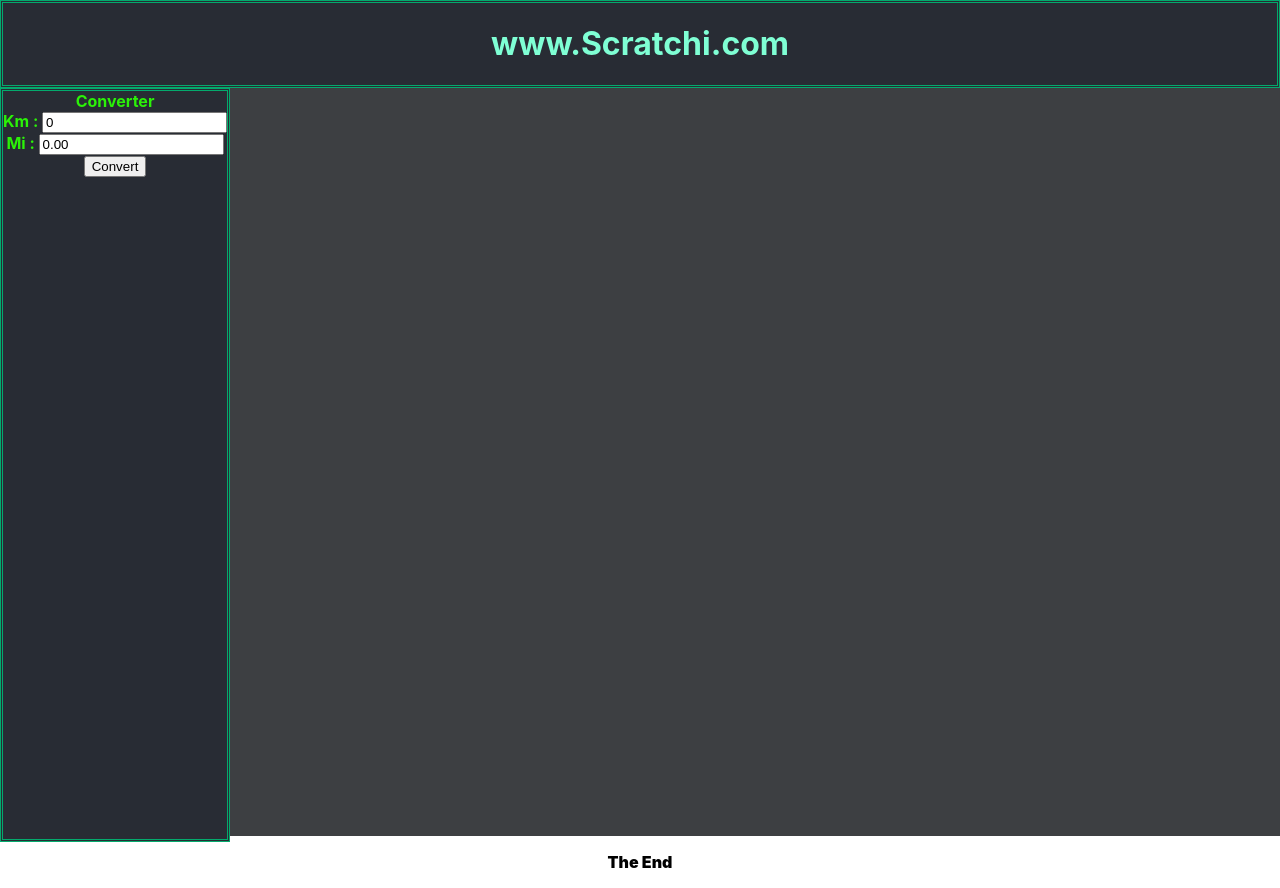
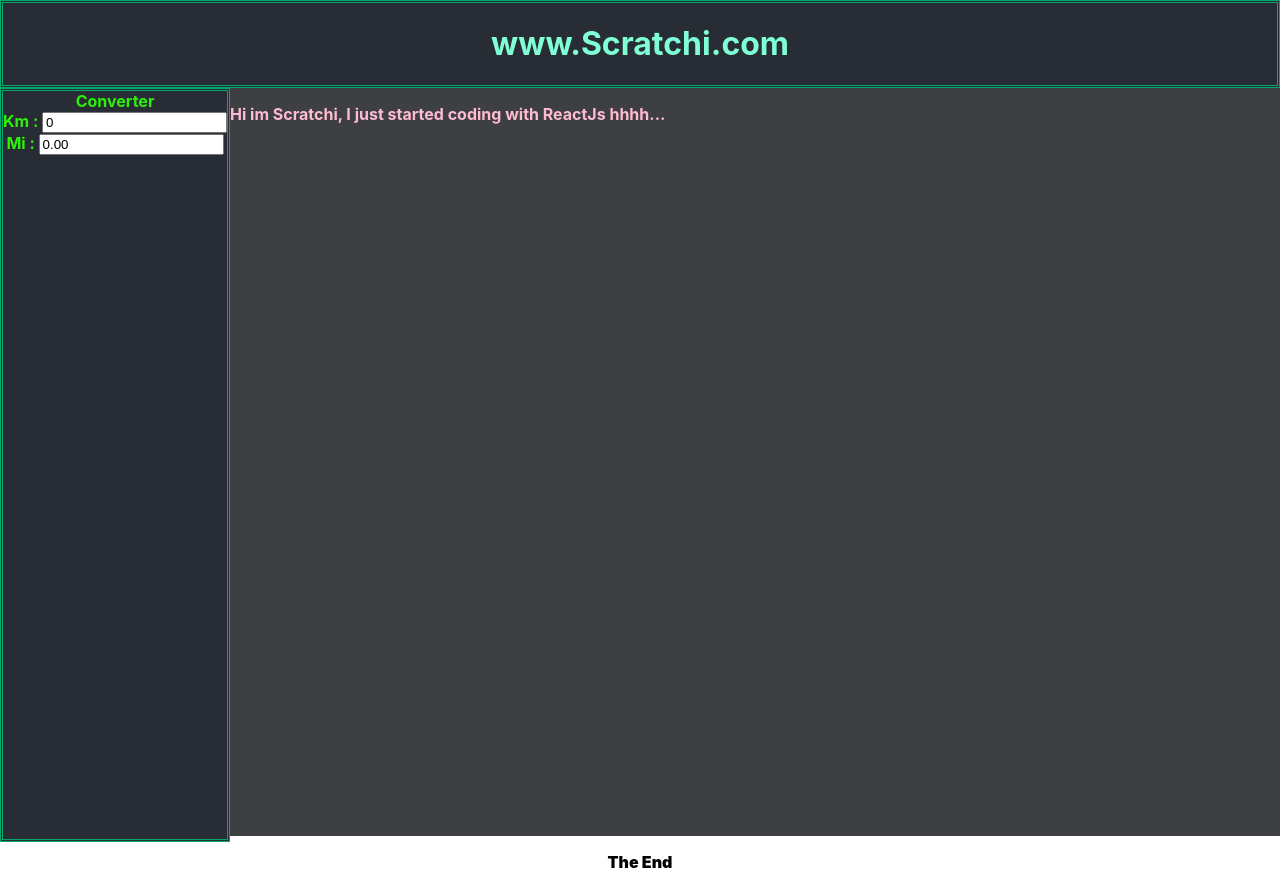
Before and after one commit to CHAKFI/ReactJs-Certif, a React (Create React App) app: page / in a window 1280 px wide. Built offline with nearby package versions, Linux system fonts and the light colour scheme.

Commit message:
Final Converter version test

```diff
--- a/src/App.css
+++ b/src/App.css
@@ -66,6 +66,7 @@
 #hi {
   color: rgb(255, 187, 210);
   font-weight: bold;
+
 }
 
 #mssg {
--- a/src/App.js
+++ b/src/App.js
@@ -21,6 +21,11 @@
             <Converter />
           </div>
 
+          <div>
+          <p id="hi">
+          Hi im Scratchi, I just started coding with ReactJs hhhh...
+          </p>
+          </div>
         {/* <ul>
           <li><a href="default.asp">Home</a></li>
           <li><a href="news.asp">{Att1("Day News")}</a></li>
--- a/src/Functions.js
+++ b/src/Functions.js
@@ -75,7 +75,7 @@
         Converter<br/>
         Km : <input type="text" value={_km} onChange={_setKm} /><br/>
         Mi : <input type="text" value={process(_km)} /><br/>
-        <button onClick={process(_km)} > Convert </button>
+
       </div>
     );
 
```
